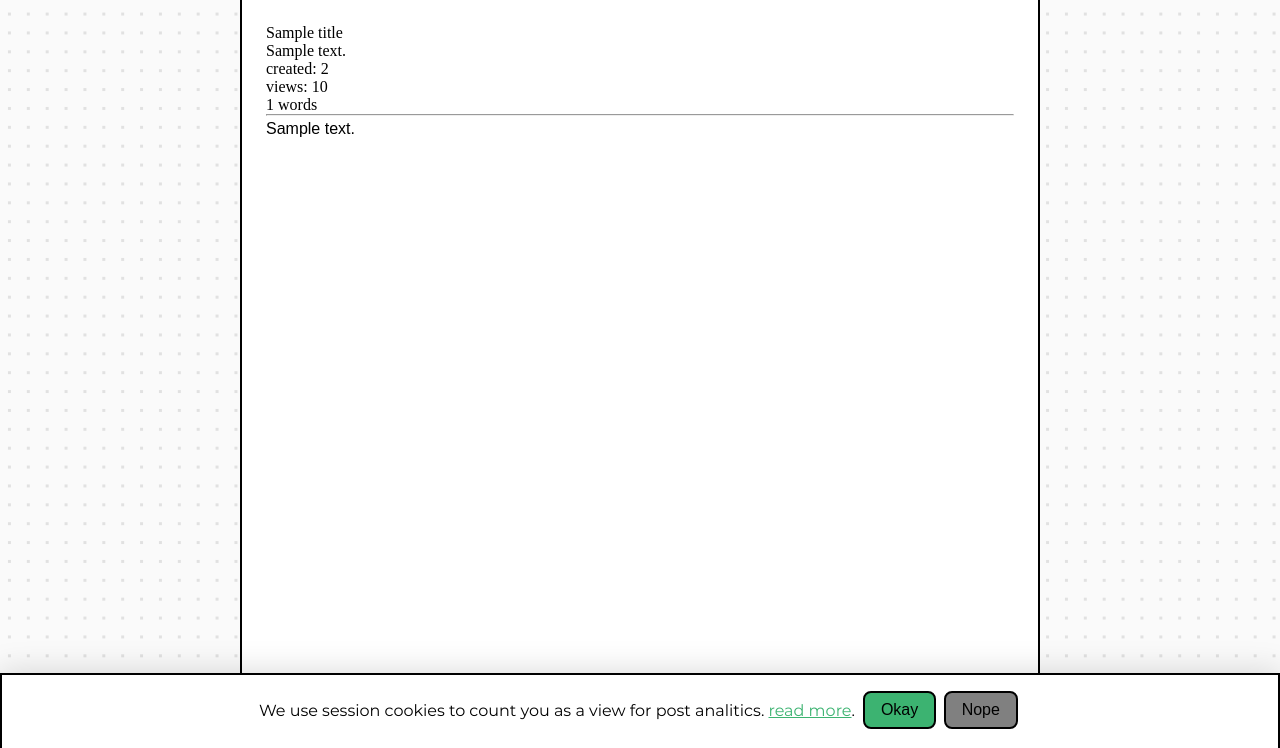
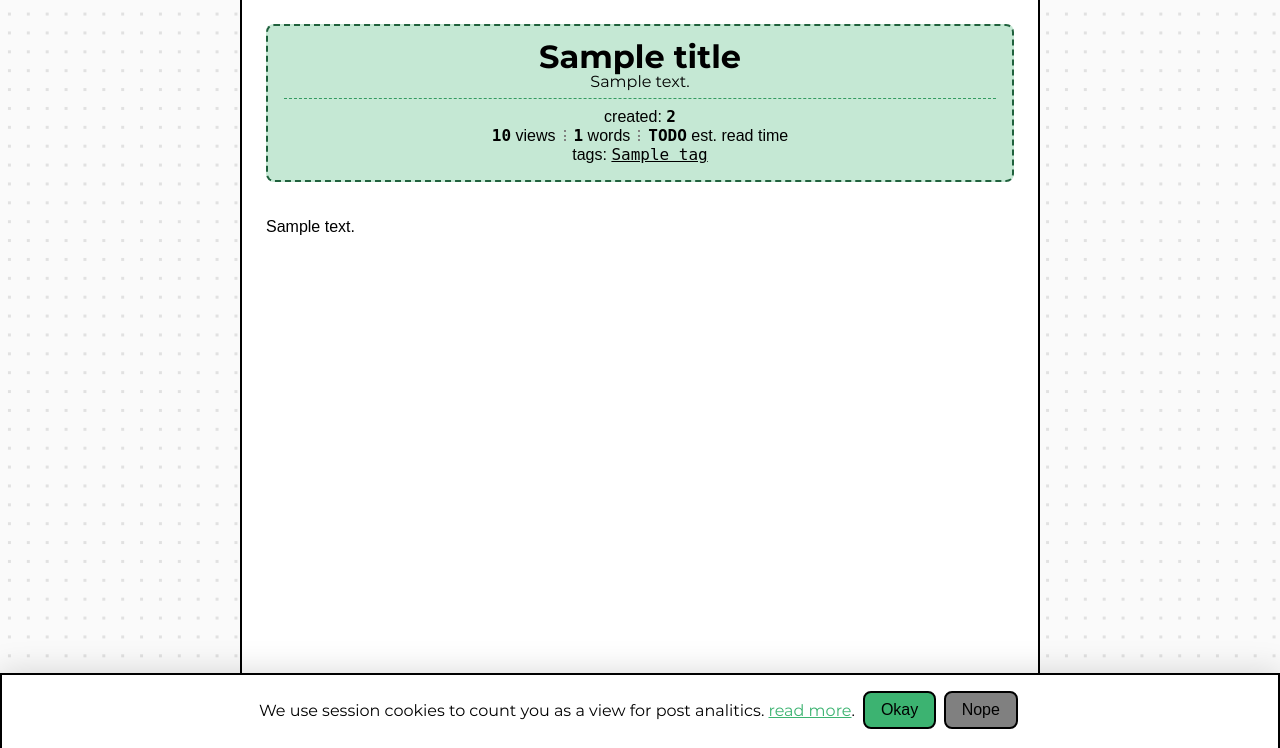
Before and after one commit to y0nei/FastAPI-fullstack-blog, a FastAPI app: template src/templates/components/article.html in a window 1280 px wide. Shown: the part 52-800 px from the top of the page. Run offline with FastAPI, Linux system fonts and the light colour scheme; the template is opened without the code that fills it: most values are stand-ins (such as "Sample title", 1, 10 or a date in 2020); style sheets or scripts are compiled from the project's sources; parts of the project's set-up code (start-up, migrations or seed data) failed here and were passed over.

Commit message:
feat: Article metadata styling

```diff
--- /dev/null
+++ b/src/static/scss/components/_article.scss
@@ -0,0 +1,40 @@
+#article-meta {
+    margin-bottom: 2rem;
+    padding: 1rem;
+    text-align: center;
+    font-family: sans-serif;
+    border: $default-border-width dashed map-get($accent-color-palette, 800);
+    border-radius: $default-border-radius;
+    background-color: map-get($accent-color-palette, 100);
+
+    header {
+        font-family: "Montserrat", sans-serif;
+        h1 {
+            font-size: 2rem;
+            font-weight: bold;
+        }
+    }
+
+    b, p > span {
+        font-size: 1rem;
+        font-family: monospace;
+    }
+
+    div#stats {
+        display: flex;
+        justify-content: center;
+        gap: 0.5rem;
+    }
+
+    span#sep {
+        height: auto;
+        margin: 0.25rem 0;
+        border-left: 0.15rem dotted grey;
+    }
+
+    hr {
+        border: none;
+        border-top: 1px dashed map-get($accent-color-palette, 600);
+        margin: 0.5rem 0;
+    }
+}
--- a/src/static/scss/style.scss
+++ b/src/static/scss/style.scss
@@ -7,6 +7,7 @@
         "base/typography";
 
 @import "components/cookie-banner",
+        "components/article",
         "components/buttons",
         "components/post",
         "components/postlist-nav",
--- a/src/templates/components/article.html
+++ b/src/templates/components/article.html
@@ -6,22 +6,36 @@
 {% endblock %}
 
 {% block article %}
-{# title #}
+<div id="article-meta">
+    <header>
         <h1>{{ title[0] }}</h1>
-{# description #}
         <p>{{ description[0] }}</p>
-{# date #}
-<p>created: {{ date[0] }}</p>
-{# view count #}
+    </header>
+    <hr>
+    <section data-type="metadata">
+        <p>created: <b><time>{{ date[0] }}</time></b></p>
+        <div id="stats">
             {% if views %}
-    <p>views: {{ views["views"] }}</p>
+            <p><b>{{ views["views"] }}</b> views</p>
+            <span id="sep"></span>
             {% endif %}
-{# word count #}
             {% if word_count > 0 %}
-    <p>{{ word_count }} words</p>
+            <p><b>{{ word_count }}</b> words</p>
+            <span id="sep"></span>
             {% endif %}
-{# html body #}
-<hr>
+            <p><b>TODO</b> est. read time</p>
+        </div>
+        {% if tags %}
+        <p>
+            tags:
+            {% for tag in tags %}
+            <span><u>{{tag}}</u></span>
+            {% endfor %}
+        </p>
+        {% endif %}
+    </section>
+</div>
+
 <article class="markdown">{{ body|safe }}</article>
 
 {% if ENABLE_HOTRELOAD %}
```
Lines whose indentation alone changed are shown as unchanged.
